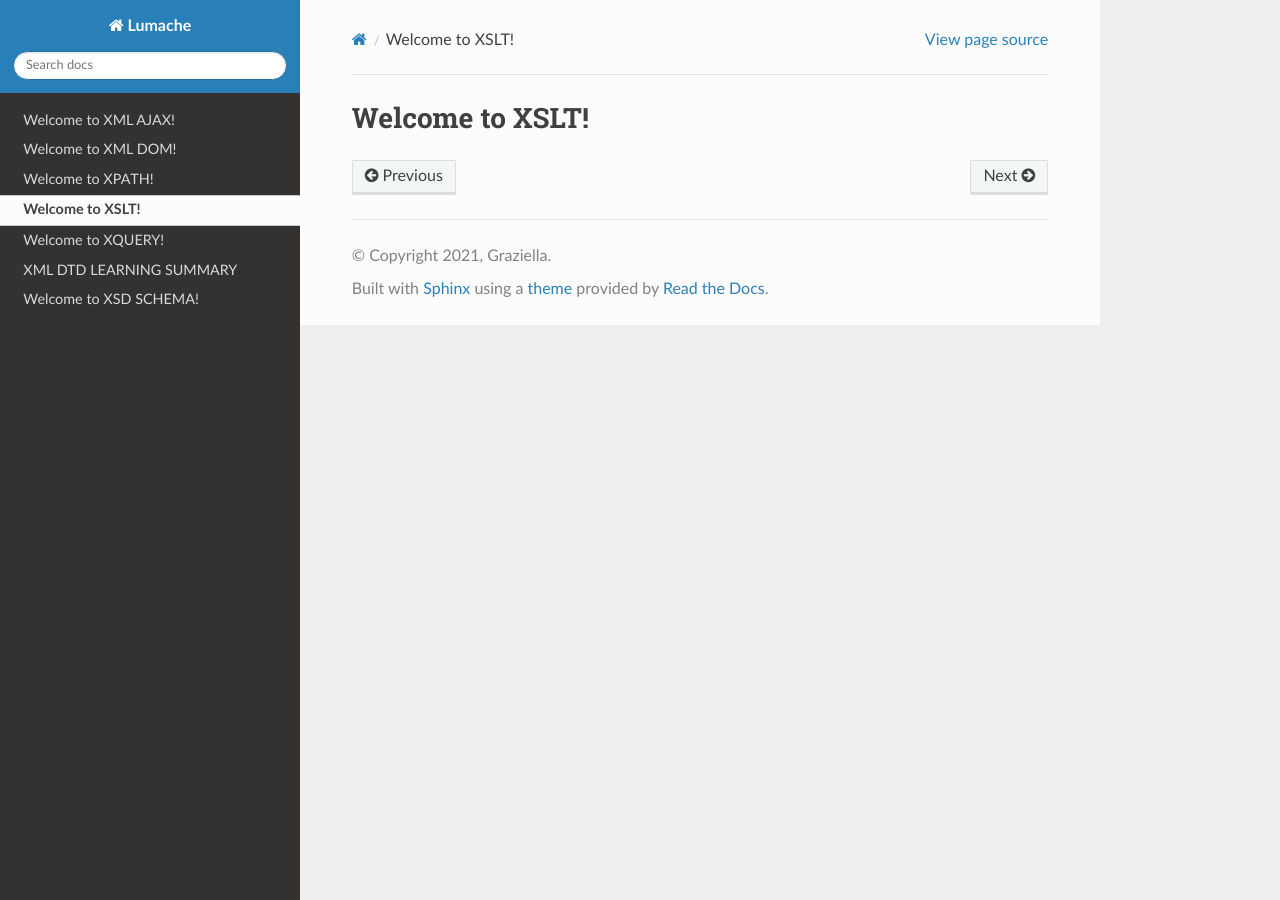
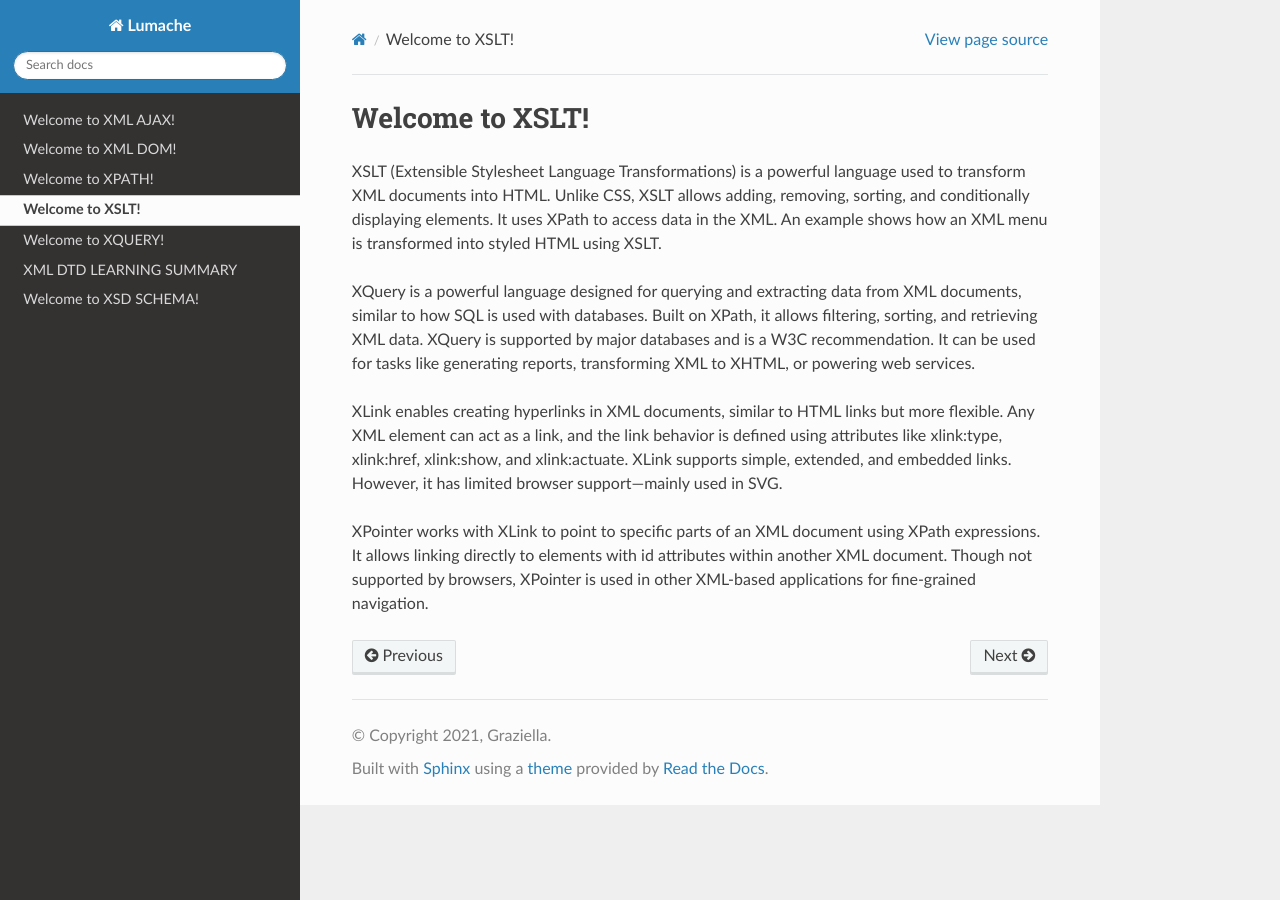
Before and after one commit to riah89294/xml-tutorial, a Sphinx documentation site: the page built from docs/source/xslt.rst, in a window 1280 px wide. Built offline with Sphinx 7.4.7 and the Read the Docs theme 3.1.0, drawn with Linux system fonts in a browser that asks for light colours; pages that are not in the unit, such as notebooks, are missing from menus.

Commit message:
Update xslt.rst

```diff
--- a/docs/source/xslt.rst
+++ b/docs/source/xslt.rst
@@ -1,2 +1,10 @@
 Welcome to XSLT!
 ################
+
+XSLT (Extensible Stylesheet Language Transformations) is a powerful language used to transform XML documents into HTML. Unlike CSS, XSLT allows adding, removing, sorting, and conditionally displaying elements. It uses XPath to access data in the XML. An example shows how an XML menu is transformed into styled HTML using XSLT.
+
+XQuery is a powerful language designed for querying and extracting data from XML documents, similar to how SQL is used with databases. Built on XPath, it allows filtering, sorting, and retrieving XML data. XQuery is supported by major databases and is a W3C recommendation. It can be used for tasks like generating reports, transforming XML to XHTML, or powering web services.
+
+XLink enables creating hyperlinks in XML documents, similar to HTML links but more flexible. Any XML element can act as a link, and the link behavior is defined using attributes like xlink:type, xlink:href, xlink:show, and xlink:actuate. XLink supports simple, extended, and embedded links. However, it has limited browser support—mainly used in SVG.
+
+XPointer works with XLink to point to specific parts of an XML document using XPath expressions. It allows linking directly to elements with id attributes within another XML document. Though not supported by browsers, XPointer is used in other XML-based applications for fine-grained navigation.
```
